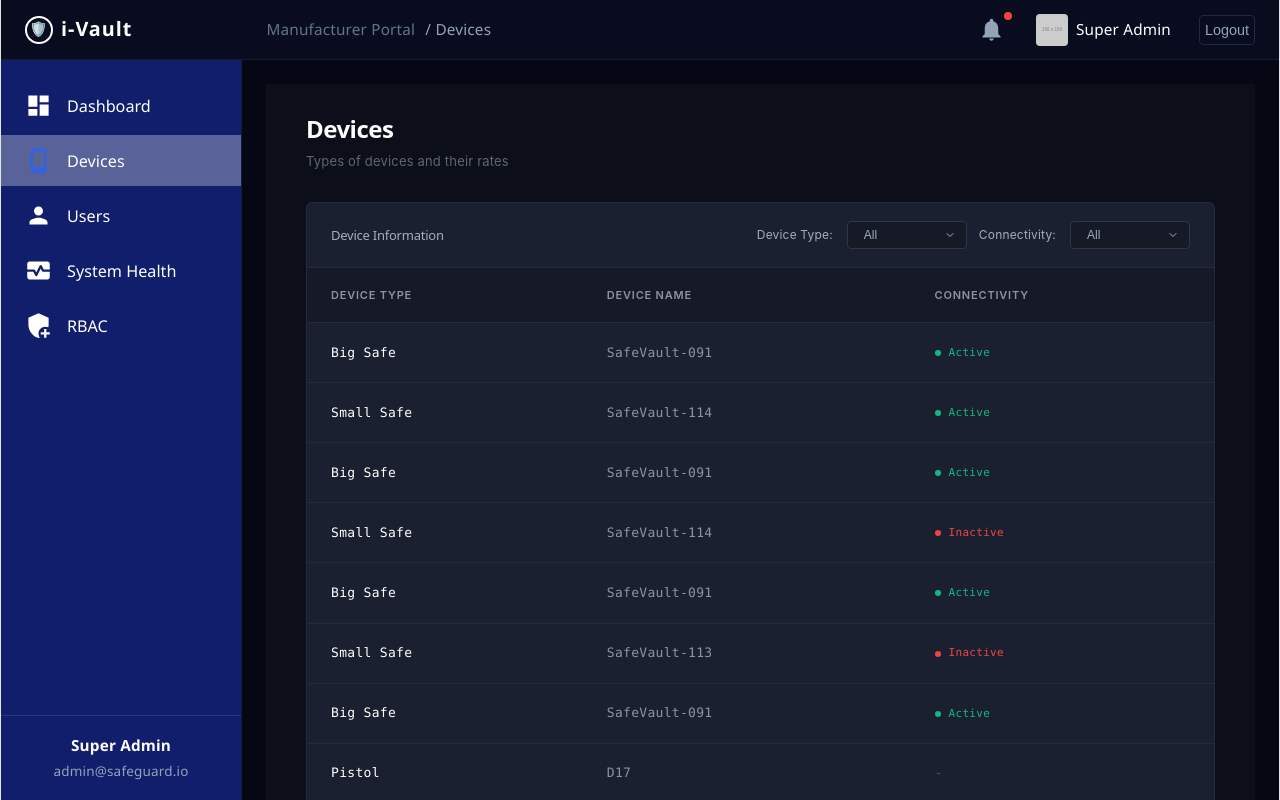
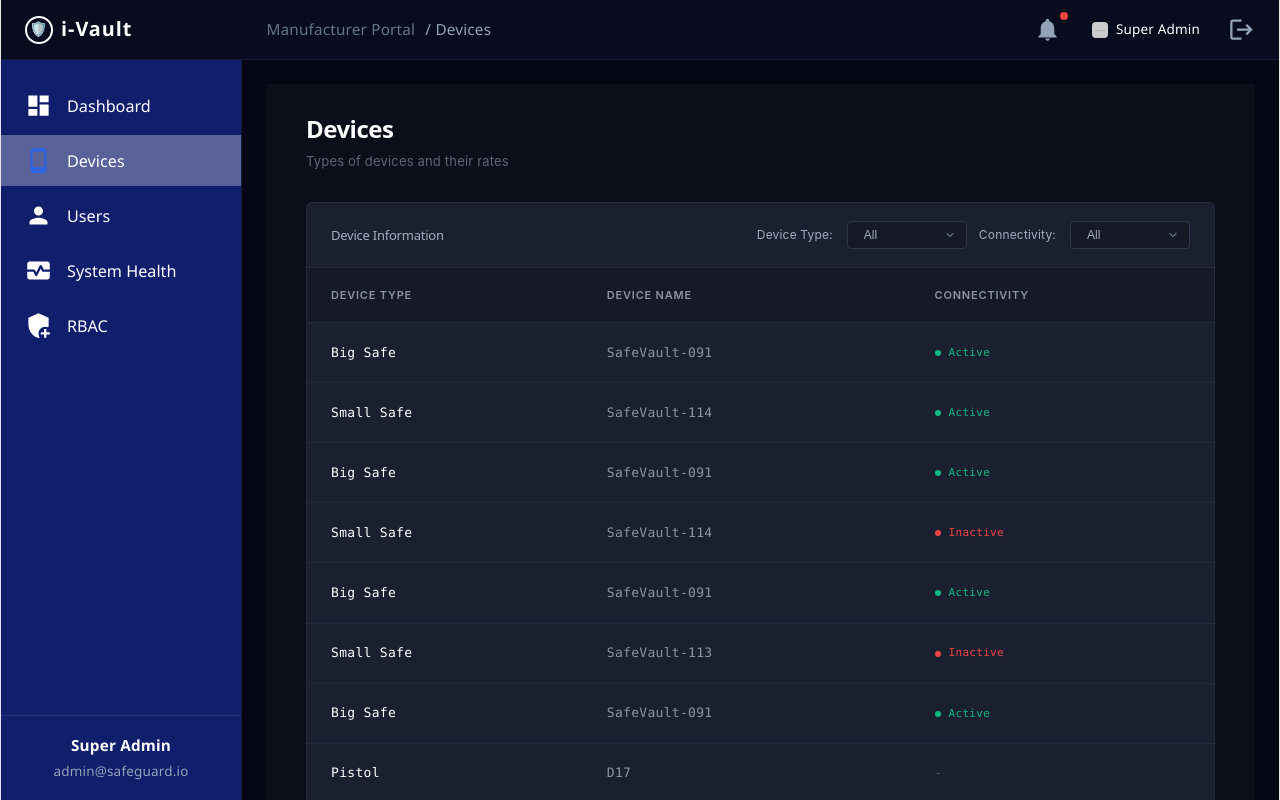
Before and after one commit to umaishasan/ivaultWeb, a React (Vite) app: page /devices in a window 1280 px wide. Built offline with nearby package versions, Linux system fonts and the light colour scheme.

Commit message:
icon set

```diff
--- a/src/CommonPage/CommonPage.css
+++ b/src/CommonPage/CommonPage.css
@@ -84,23 +84,24 @@
 }
 
 .avatar {
-  width: 32px;
-  height: 32px;
+  width: 16px;
+  height: 16px;
   border-radius: 4px;
   object-fit: cover;
 }
 
 .profileName {
-  font-size: 0.85rem;
+  font-size: 0.75rem;
   font-weight: 500;
+  display: block;
 }
 
 .logoutBtn {
   background-color: transparent;
-  border: 1px solid #1e293b;
+  /*border: 1px solid #1e293b;*/
   color: #94a3b8;
-  padding: 6px 5px;
-  border-radius: 4px;
+  padding: 6px 0px;
+  /*border-radius: 4px;*/
   cursor: pointer;
   font-size: 0.8rem;
   transition: all 0.2s;
--- a/src/CommonPage/CommonPage.tsx
+++ b/src/CommonPage/CommonPage.tsx
@@ -8,6 +8,7 @@
 import AddModeratorIcon from '@mui/icons-material/AddModerator';
 import NotificationsIcon from '@mui/icons-material/Notifications';
 import DriveFileRenameOutlineIcon from '@mui/icons-material/DriveFileRenameOutline';
+import LogoutIcon from '@mui/icons-material/Logout';
 import Badge from '@mui/material/Badge';
 
 interface CommonPageProps {
@@ -130,7 +131,7 @@
           </div>
 
           {/* Direct route navigate karne ki bajaye modal open karo */}
-          <button className="logoutBtn" onClick={() => setIsLogoutModalOpen(true)}>Logout</button>
+          <LogoutIcon className="logoutBtn" onClick={() => setIsLogoutModalOpen(true)}></LogoutIcon>
         </div>
       </header>
 
```
